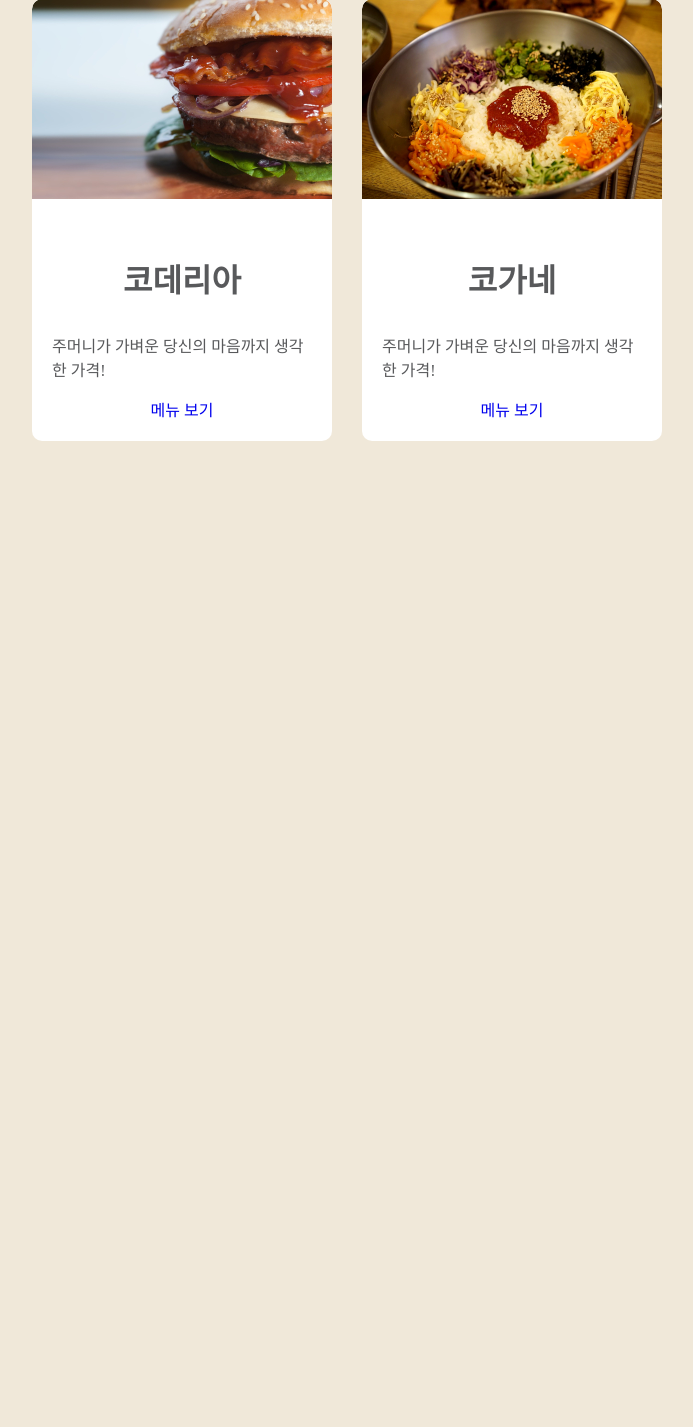
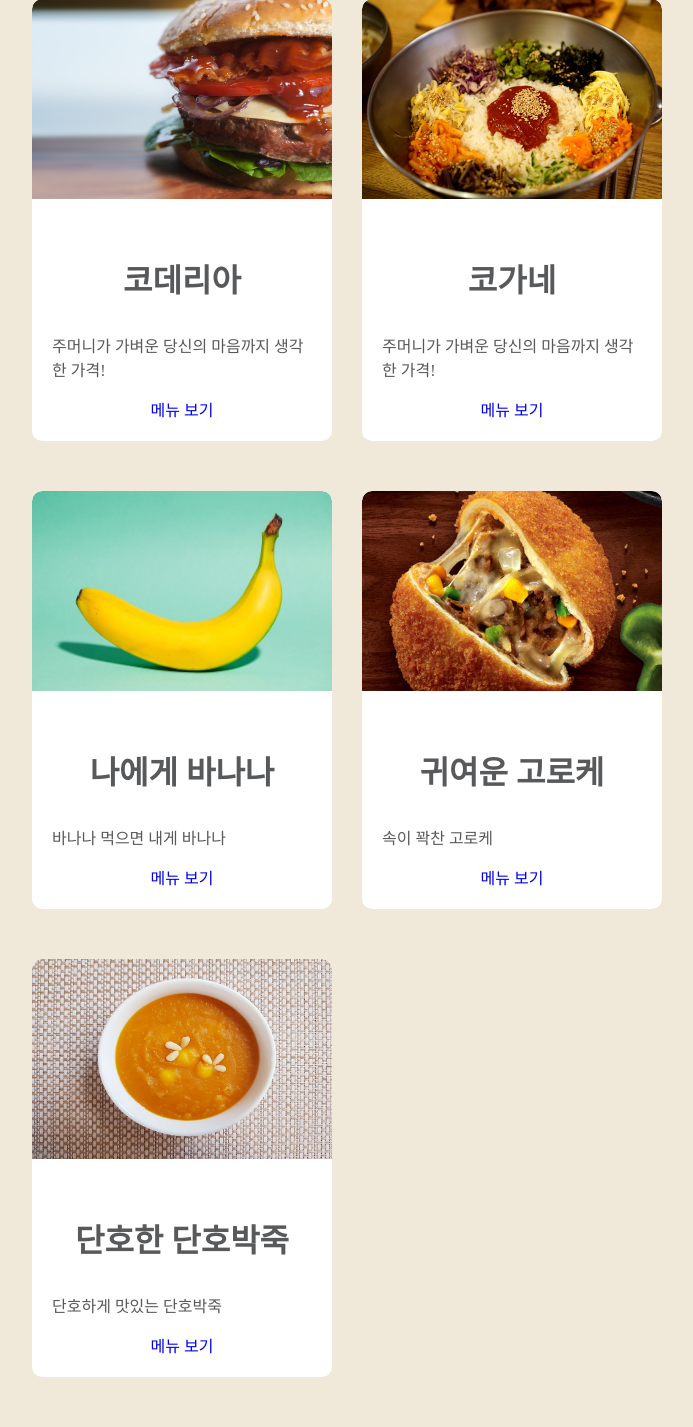
Before and after one commit to dttmm/costaurant, a Django app: page /foods/ in a window 1280 px wide. Shown: the part 799-2226 px from the top of the page, without its empty margins (293-986 px from the left). Before the commit the page ends 1240 px from the top, so only its background shows below. Run offline with Django 3.2, Linux system fonts and the light colour scheme; some web fonts are replaced.

Commit message:
foods앱에 새로운 메뉴추가, 나머지 사진들 static 연결

```diff
--- a/foods/templates/foods/index.html
+++ b/foods/templates/foods/index.html
@@ -27,7 +27,7 @@
     </div>
 
     <div class="food">
-      <img src="images/sushi.jpg" width="300px" height="200px" />
+      <img src={% static 'foods/images/sushi.jpg' %} width="300px" height="200px" />
       <div class="info">
         <h3>코코스시</h3>
         <P>주머니가 가벼운 당신의 마음까지 생각한 가격!</p>
@@ -36,7 +36,7 @@
     </div>
 
     <div class="food">
-      <img src="images/burger.jpg" width="300px" height="200px" />
+      <img src={% static 'foods/images/burger.jpg' %} width="300px" height="200px" />
       <div class="info">
         <h3>코데리아</h3>
         <P>주머니가 가벼운 당신의 마음까지 생각한 가격!</p>
@@ -45,10 +45,37 @@
     </div>
 
     <div class="food">
-      <img src="images/bibimbap.jpg" width="300px" height="200px" />
+      <img src={% static 'foods/images/bibimbap.jpg' %} width="300px" height="200px" />
       <div class="info">
         <h3>코가네</h3>
         <P>주머니가 가벼운 당신의 마음까지 생각한 가격!</p>
+        <a href="#">메뉴 보기</a>
+      </div>
+    </div>
+
+    <div class="food">
+      <img src={% static 'foods/images/banana.jpg' %} width="300px" height="200px" />
+      <div class="info">
+        <h3>나에게 바나나</h3>
+        <P>바나나 먹으면 내게 바나나</p>
+        <a href="#">메뉴 보기</a>
+      </div>
+    </div>
+
+    <div class="food">
+      <img src={% static 'foods/images/croquette.jpg' %} width="300px" height="200px" />
+      <div class="info">
+        <h3>귀여운 고로케</h3>
+        <P>속이 꽉찬 고로케</p>
+        <a href="#">메뉴 보기</a>
+      </div>
+    </div>
+
+    <div class="food">
+      <img src={% static 'foods/images/pumpkin_soup.jpg' %} width="300px" height="200px" />
+      <div class="info">
+        <h3>단호한 단호박죽</h3>
+        <P>단호하게 맛있는 단호박죽</p>
         <a href="#">메뉴 보기</a>
       </div>
     </div>
```
